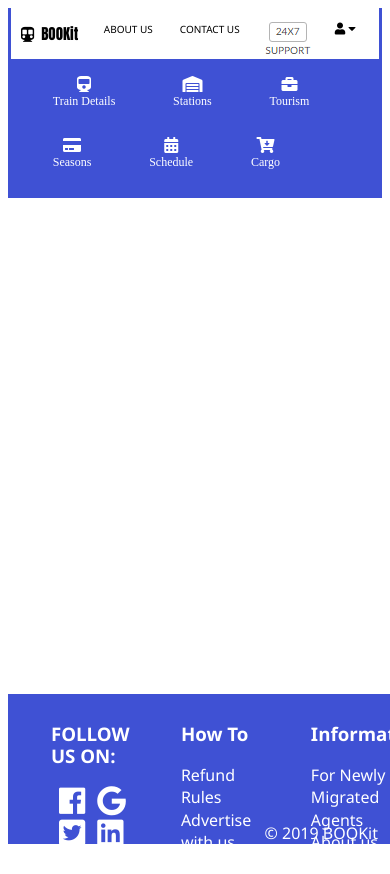
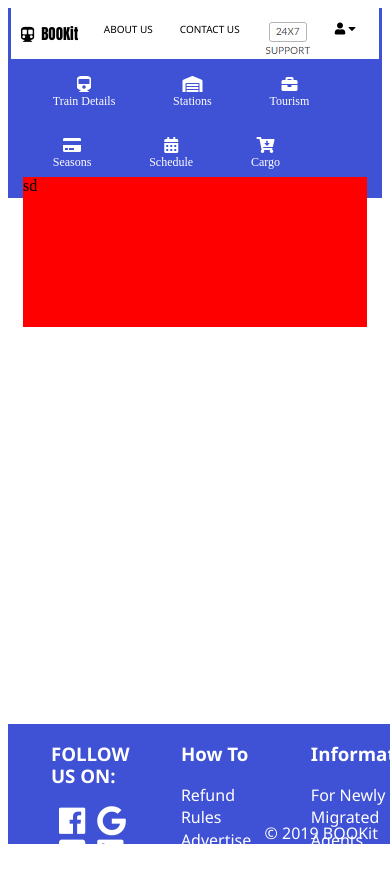
Before and after one commit to ShalithaCell/Online-Train-Reservation, a PHP site: page /Layout/Home.html in a window 390 px wide; the page is wider, and only the part inside the window is pictured. Before the commit the page ends 844 px from the top of that part, so only its background shows below. Run offline with PHP 8.4, Linux system fonts and the light colour scheme.

Commit message:
Update footer

```diff
--- a/Layout/Home.html
+++ b/Layout/Home.html
@@ -12,6 +12,8 @@
 
     <link rel="stylesheet" type="text/css" href="../Style/style-custom.css">
     <link rel="stylesheet" type="text/css" href="../Style/style-custom-nav.css">
+
+    <link rel="stylesheet" type="text/css" href="../Style/style-home.css">
 
     <script src="../Script/jquery-3.3.1.min.js"></script>
     <script src="../Script/Header.js"></script>
@@ -31,8 +33,15 @@
     <div id='Header'>
     </div>
 
+    <!--Page Content -->
+    <div >
+        <div class="search-block">
+                sd
+        </div>
+    </div>
+
+    <!--Footer -->
     <footer id="footerID">
-
     </footer>
 </body>
 
--- a/Style/style-custom-nav.css
+++ b/Style/style-custom-nav.css
@@ -1,3 +1,6 @@
+@charset "utf-8";
+/* CSS Document */
+
 /*parent nav bar*/
 .navbar {
     overflow: hidden;
--- a/Style/style-custom.css
+++ b/Style/style-custom.css
@@ -1,3 +1,6 @@
+@charset "utf-8";
+/* CSS Document */
+
 .div-parent-lg{
     height: 250px;
     background-color: #3F51D4;
@@ -28,7 +31,7 @@
     position: absolute;
     bottom: 0;
     width: 100%;
-    height: 150px;
+    height: 120px;
    /* Footer height */
    background-color: #3F51D4;
 }
@@ -50,7 +53,6 @@
 
 .footer-item{
     color: white;
-    padding: 10px;
     padding-left: 33%;
 
 }
--- /dev/null
+++ b/Style/style-home.css
@@ -0,0 +1,23 @@
+@charset "utf-8";
+/* CSS Document */
+
+
+.search-block{
+    background-color: red;
+    margin-left: 4%;
+    margin-right: 4%;
+    height: 200px;
+    margin-top: -60px;
+}
+
+@media only screen and (max-width: 400px) {
+
+    .search-block{
+        background-color: red;
+        margin-left: 4%;
+        margin-right: 4%;
+        height: 150px;
+        margin-top: -21px;
+    }
+
+  }
```
